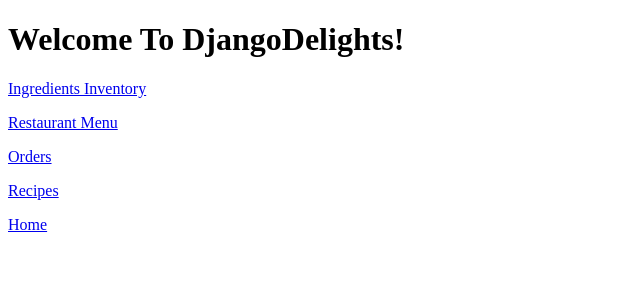
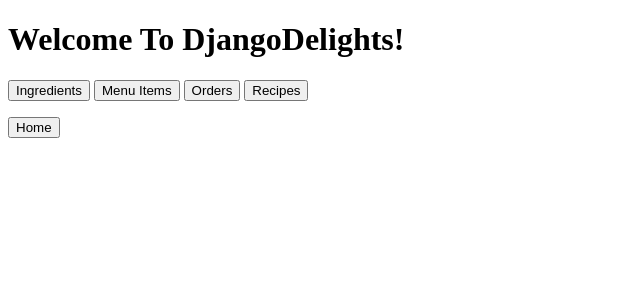
Before and after one commit to flavius-t/restaurantapp, a Django app: page / in a window 1280 px wide. Shown: the top 300 px of the page, without its empty margins (0-640 px from the left). Run offline with Django 3.2, Linux system fonts and the light colour scheme.

Commit message:
added buttons to links

```diff
--- a/inventory/templates/inventory/base.html
+++ b/inventory/templates/inventory/base.html
@@ -11,6 +11,6 @@
 <body>
     {% block content %}
     {% endblock %}
-    <a href="{% url 'home' %}">Home</a>
+    <p><a href="{% url 'home' %}"><button class='btn'>Home</button></a></p>
 </body>
 </html>
--- a/inventory/templates/inventory/home.html
+++ b/inventory/templates/inventory/home.html
@@ -8,9 +8,9 @@
 {% block content %}
     <h1>Welcome To DjangoDelights!</h1>
     <div>
-        <p><a href="{% url 'ingredientlist' %}">Ingredients Inventory</a></p>
-        <p><a href="{% url 'menuitemlist' %}">Restaurant Menu</a></p>
-        <p><a href="{% url 'orderlist' %}">Orders</a></p>
-        <p><a href="{% url 'recipelist' %}">Recipes</a></p>
+        <a href="{% url 'ingredientlist' %}"><button class="btn">Ingredients</button></a>
+        <a href="{% url 'menuitemlist' %}"><button class="btn">Menu Items</button></a>
+        <a href="{% url 'orderlist' %}"><button class="btn">Orders</button></a>
+        <a href="{% url 'recipelist' %}"><button class="btn">Recipes</button></a>
     </div>
 {% endblock %}
--- a/inventory/templates/inventory/ingredientList.html
+++ b/inventory/templates/inventory/ingredientList.html
@@ -24,12 +24,12 @@
                     <td>{{ ingredient.cost }}</td>
                     <td>{{ ingredient.quantity }}</td>
                     <td>{{ ingredient.unit }}</td>
-                    <td><a href="{% url 'ingredientupdate' ingredient.slug %}">Update</a></td>
-                    <td>Delete</td>
+                    <td><a href="{% url 'ingredientupdate' ingredient.slug %}"><button class='btn'>Update</button></a></td>
+                    <td><button class='btn'>Delete</button></td>
                 </tr>
             {% endfor %}
         </tr>
     </table>
-    <p><a href="{% url 'ingredientcreate' %}">Add New Ingredient</a></p>
+    <p><a href="{% url 'ingredientcreate' %}"><button class='btn'>Add New Ingredient</button></a></p>
 
 {% endblock %}
--- a/inventory/templates/inventory/menuItemList.html
+++ b/inventory/templates/inventory/menuItemList.html
@@ -20,11 +20,11 @@
                 <tr>
                     <td>{{ menuItem.name }}</td>
                     <td>{{ menuItem.cost }}</td>
-                    <td><a href="{% url 'menuitemupdate' menuItem.name %}">Update</a></td>
-                    <td>Delete</td>
+                    <td><a href="{% url 'menuitemupdate' menuItem.name %}"><button class='btn'>Update</button></a></td>
+                    <td><button class=btn>Delete</button></td>
                 </tr>
             {% endfor %}
         </tr>
     </table>
-    <p><a href="{% url 'menuitemcreate' %}">Add New Menu Item</a></p>
+    <p><a href="{% url 'menuitemcreate' %}"><button class='btn'>Add New Menu Item</button></a></p>
 {% endblock %}
--- a/inventory/templates/inventory/orderList.html
+++ b/inventory/templates/inventory/orderList.html
@@ -22,11 +22,11 @@
                     <td>{{ order.id }}</td>
                     <td>{{ order.time }}</td>
                     <td>{{ order.item_id }}</td>
-                    <td><a href="{% url 'orderupdate' order.id %}">Update</a></td>
-                    <td></td>
+                    <td><a href="{% url 'orderupdate' order.id %}"><button class='btn'>Update</button></a></td>
+                    <td><button class='btn'>Delete</button></td>
                 </tr>
             {% endfor %}
         </tr>
     </table>
-    <p><a href="{% url 'ordercreate' %}">Add New Order</a></p>
+    <p><a href="{% url 'ordercreate' %}"><button class='btn'>Add New Order</button></a></p>
 {% endblock %}
--- a/inventory/templates/inventory/recipeRequirementList.html
+++ b/inventory/templates/inventory/recipeRequirementList.html
@@ -35,6 +35,6 @@
     </table>
 
     <div>
-        <a href="{% url 'recipecreate' %}">Create New Recipe</a>
+        <a href="{% url 'recipecreate' %}"><button class='btn'>New Recipe Requirement</button></a>
     </div>
 {% endblock %}
```
